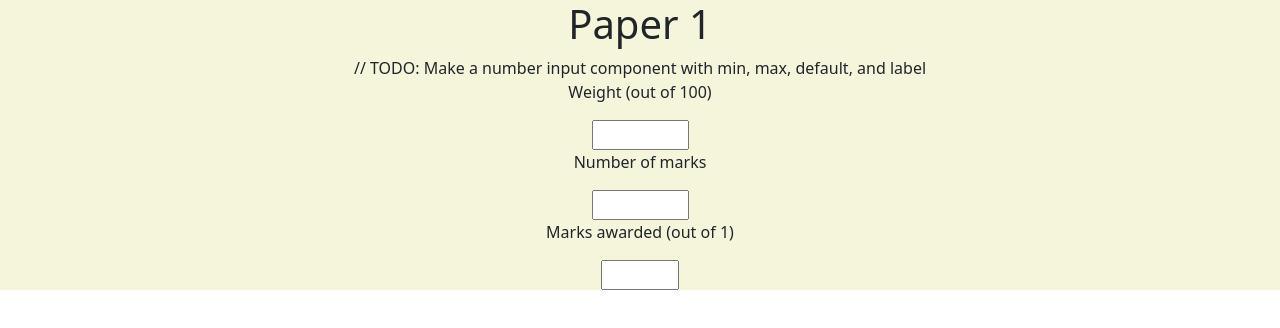
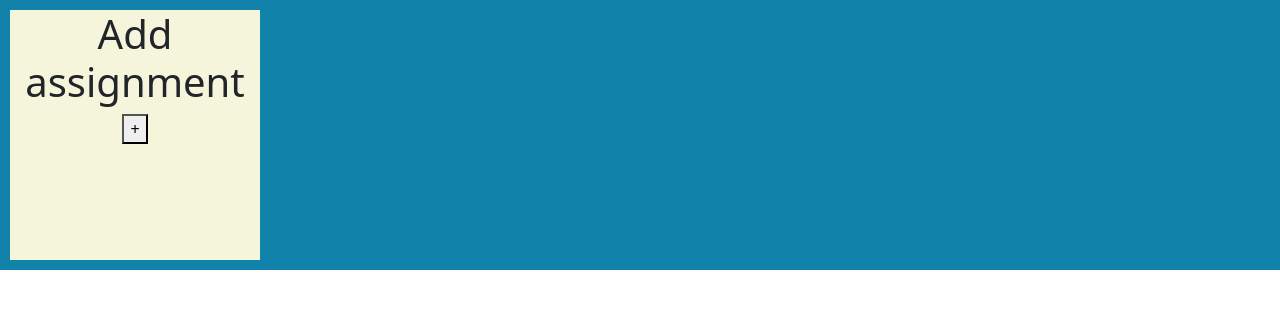
Before and after one commit to pokir/ib-grade-calculator, a React (Create React App) app: page / in a window 1280 px wide. Shown: the top 328 px of the page. Built offline with nearby package versions, Linux system fonts and the light colour scheme.

Commit message:
Add basic assingment management

```diff
--- a/src/App.js
+++ b/src/App.js
@@ -1,10 +1,10 @@
 import './App.css';
-import Assignment from './components/assignment.jsx';
+import Course from './components/course.jsx';
 
 const App = () => {
   return (
     <div className="App">
-      <Assignment />
+      <Course />
     </div>
   );
 }
--- /dev/null
+++ b/src/components/addAssignment.jsx
@@ -0,0 +1,24 @@
+import React from 'react';
+
+const AddAssignment = props => {
+  return (
+    <div
+      style={{
+        backgroundColor: 'beige',
+        width: '250px',
+        height: '250px',
+        margin: '10px',
+
+        display: 'flex',
+        flexDirection: 'column',
+        justifyContent: 'space-evenly safe',
+        alignItems: 'center',
+      }}
+    >
+      <h1>Add assignment</h1>
+      <button onClick={props.createAssignment}>+</button>
+    </div>
+  );
+};
+
+export default AddAssignment;
--- a/src/components/assignment.jsx
+++ b/src/components/assignment.jsx
@@ -1,48 +1,53 @@
-import React, { useState } from 'react';
+import React, { useState, useEffect } from 'react';
+import NumberInput from './numberInput.jsx';
+import DeleteButton from './deleteButton.jsx';
 
-const Assignment = () => {
+const Assignment = props => {
   const [ weight, setWeight ] = useState(1);
   const [ numberOfMarks, setNumberOfMarks ] = useState(1);
   const [ marksAwarded, setMarksAwarded ] = useState(0);
+
+  const { onWeightedPercentChange } = props;
+
+  useEffect(() => {
+    onWeightedPercentChange((marksAwarded / numberOfMarks) * weight);
+  }, [onWeightedPercentChange, weight, numberOfMarks, marksAwarded]);
 
   return (
     <div
       style={{
         backgroundColor: 'beige',
+        width: '250px',
+        height: '250px',
+        margin: '10px',
+
+        display: 'flex',
+        flexDirection: 'column',
+        justifyContent: 'space-evenly safe',
+        alignItems: 'center',
       }}
     >
-      <h1 contentEditable="true">Paper 1</h1>
+      <h4 contentEditable="true">Paper 1</h4>
 
-    // TODO: Make a number input component with min, max, default, and label
+      <NumberInput min='1' max='100' label='Weight (out of 100)'
+        onValueChange={setWeight}
+      />
 
-      <p>Weight (out of 100)</p>
-      <input type='number' min='1' max='100'
-        onChange={
-          el => {
-            setWeight(Number.parseInt(el.target.value));
+      <NumberInput min='1' max='999' label='Number of marks'
+        onValueChange={setNumberOfMarks}
+      />
+
+      <NumberInput min='0' max={numberOfMarks} label={`Marks awarded (out of ${numberOfMarks})`}
+        onValueChange={setMarksAwarded}
+      />
+
+      <DeleteButton
+        onDelete={
+          () => {
+            props.onDelete(props.index);
           }
         }
-      ></input>
-
-      <p>Number of marks</p>
-      <input type='number' min='1' max='999'
-        onChange={
-          el => {
-            setNumberOfMarks(Number.parseInt(el.target.value));
-          }
-        }
-      ></input>
-
-      <p>Marks awarded (out of {numberOfMarks})</p>
-      <input type='number' min='0' max={numberOfMarks}
-        onChange={
-          el => {
-            setMarksAwarded(Number.parseInt(el.target.value));
-          }
-        }
-      ></input>
-
-      <p></p>
+      />
 
     </div>
   );
--- /dev/null
+++ b/src/components/course.jsx
@@ -0,0 +1,77 @@
+import React, { useState, useCallback } from 'react';
+import Assignment from './assignment.jsx';
+import AddAssignment from './addAssignment.jsx';
+
+const Course = props => {
+  // the sum of the values in weightedPercentages gives the final grade
+  const [ weightedPercentages, setWeightedPercentages ] = useState({});
+  const [ assignments, setAssignments ] = useState({});
+  // the index for the next assignment if it is created
+  const [ nextIndex, setNextIndex ] = useState(0);
+
+  const updateWeightedPercent = useCallback((percent, index) => {
+    // change the weighted percent for one assignment
+    const weightedPercentagesCopy = {...weightedPercentages};
+
+    weightedPercentagesCopy[index] = percent;
+
+    setWeightedPercentages(weightedPercentagesCopy);
+  }, [weightedPercentages]);
+
+  const deleteAssignment = useCallback(index => {
+    // TODO: Fix the bug where it deletes all the items after index instead of
+    // just at index. Apparently it is keeping a copy of the state at
+    // the time this function was passed as a prop to the assignment instead of
+    // the current state.
+    //
+    const assignmentsCopy = {...assignments};
+    const weightedPercentagesCopy = {...weightedPercentages};
+
+    //delete assignmentsCopy[index];
+    //delete weightedPercentagesCopy[index];
+
+    setAssignments(assignmentsCopy);
+    setWeightedPercentages(weightedPercentagesCopy);
+  }, [assignments, weightedPercentages]);
+
+  const createAssignment = useCallback(() => {
+    const assignmentsCopy = {...assignments};
+
+    const index = nextIndex;
+    setNextIndex(nextIndex + 1);
+
+    // a new assignment component
+    assignmentsCopy[index] = (
+      <Assignment key={index} index={index}
+        onWeightedPercentChange={
+          percent => {
+            updateWeightedPercent(percent, index);
+          }
+        }
+
+        onDelete={deleteAssignment}
+      />
+    );
+
+    setAssignments(assignmentsCopy);
+  }, [assignments, nextIndex, deleteAssignment, updateWeightedPercent]);
+
+  return (
+    <div
+      style={{
+        backgroundColor: '#1183aa',
+
+        display: 'flex',
+        flexDirection: 'row',
+        justifyContent: 'flex-start safe',
+        flexWrap: 'wrap',
+      }}
+    >
+      {Object.values(assignments)}
+
+      <AddAssignment createAssignment={createAssignment} />
+    </div>
+  );
+};
+
+export default Course;
--- /dev/null
+++ b/src/components/deleteButton.jsx
@@ -0,0 +1,24 @@
+import React from 'react';
+
+const DeleteButton = props => {
+  return (
+    <button
+      style={{
+        backgroundColor: 'red',
+        width: '20px',
+        height: '20px',
+        border: 'none',
+        fontSize: '9px',
+        textAlign: 'center',
+        margin: '10px',
+      }}
+      onClick={
+        () => {
+          props.onDelete()
+        }
+      }
+    >X</button>
+  );
+};
+
+export default DeleteButton;
--- /dev/null
+++ b/src/components/numberInput.jsx
@@ -0,0 +1,15 @@
+import React from 'react';
+
+const NumberInput = props => {
+  return (
+    <>
+      <h6>{props.label}</h6>
+      <input type='number' min={props.min} max={props.max}
+        style={{width: '55px'}}
+        onChange={el => props.onValueChange(Number.parseInt(el.target.value))}
+      ></input>
+    </>
+  );
+};
+
+export default NumberInput;
```
